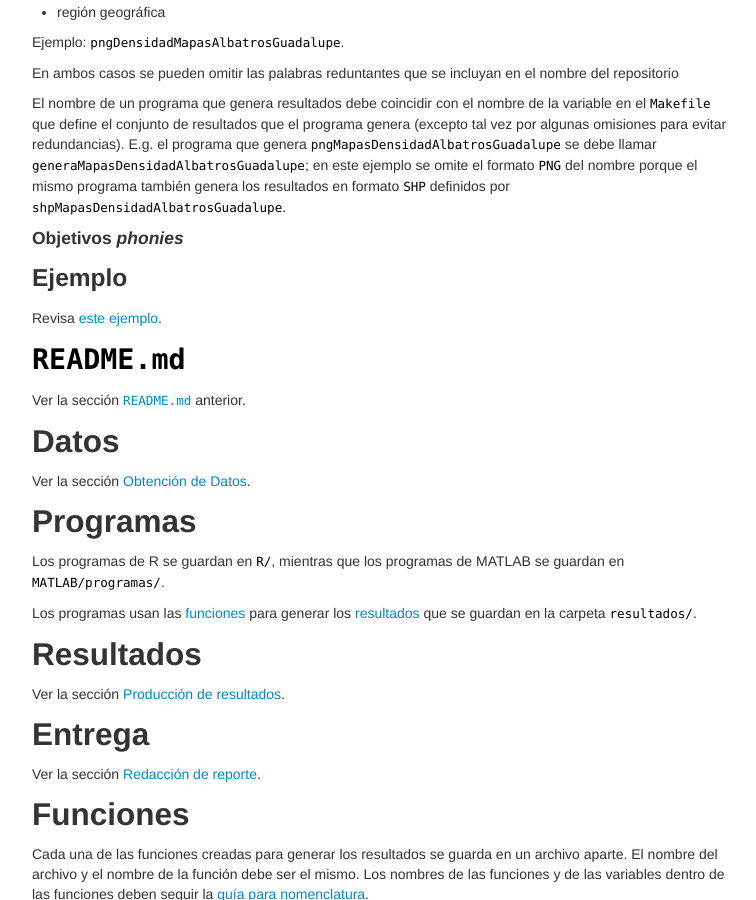
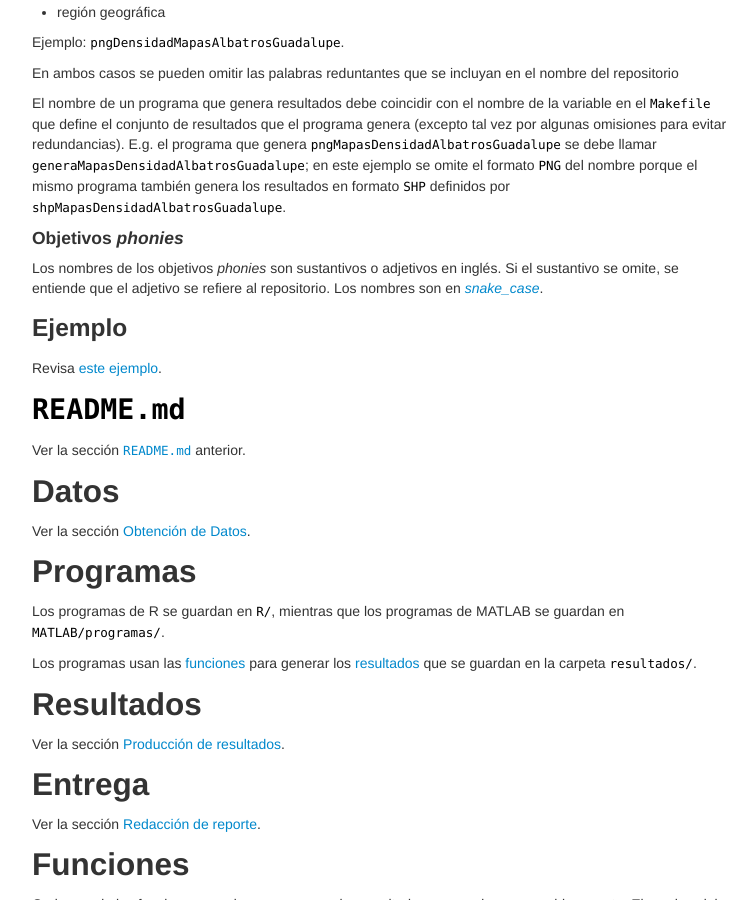
Before and after one commit to LizethMReyes/islasgeci.github.io, a Jekyll site: the page built from ciencia_de_datos/guia_de_estilo/estructura.md, in a window 1280 px wide and 900 px high, scrolled down 1200 px. Shown: the whole window, without its empty margins (258-1014 px from the left). Built offline with Jekyll 4.4.1, drawn with Linux system fonts in a browser that asks for light colours; some of the changed lines change nothing that is shown.

Commit message:
Especifica cómo nombrar los objetivos phonies

```diff
--- a/ciencia_de_datos/guia_de_estilo/estructura.md
+++ b/ciencia_de_datos/guia_de_estilo/estructura.md
@@ -42,7 +42,7 @@ El archivo `Makefile` tiene las siguientes secciones:
 
 #### Variables
 
-Los nombres de las variables que dentro del `Makefile` definen un conjunto de archivos están formado por cinco elementos, son en español y _lowerCamelCase_.
+Los nombres de las variables que dentro del `Makefile` definen un conjunto de archivos están formado por cinco elementos, son en español y [_lowerCamelCase_](https://en.wikipedia.org/wiki/Camel_case).
 
 Para **datos** se nombran como:
 
@@ -70,7 +70,7 @@ El nombre de un programa que genera resultados debe coincidir con el nombre de l
 
 #### Objetivos _phonies_
 
-
+Los nombres de los objetivos _phonies_ son sustantivos o adjetivos en inglés. Si el sustantivo se omite, se entiende que el adjetivo se refiere al repositorio. Los nombres son en [_snake_case_](https://en.wikipedia.org/wiki/Snake_case).
 
 ### Ejemplo
 
```
